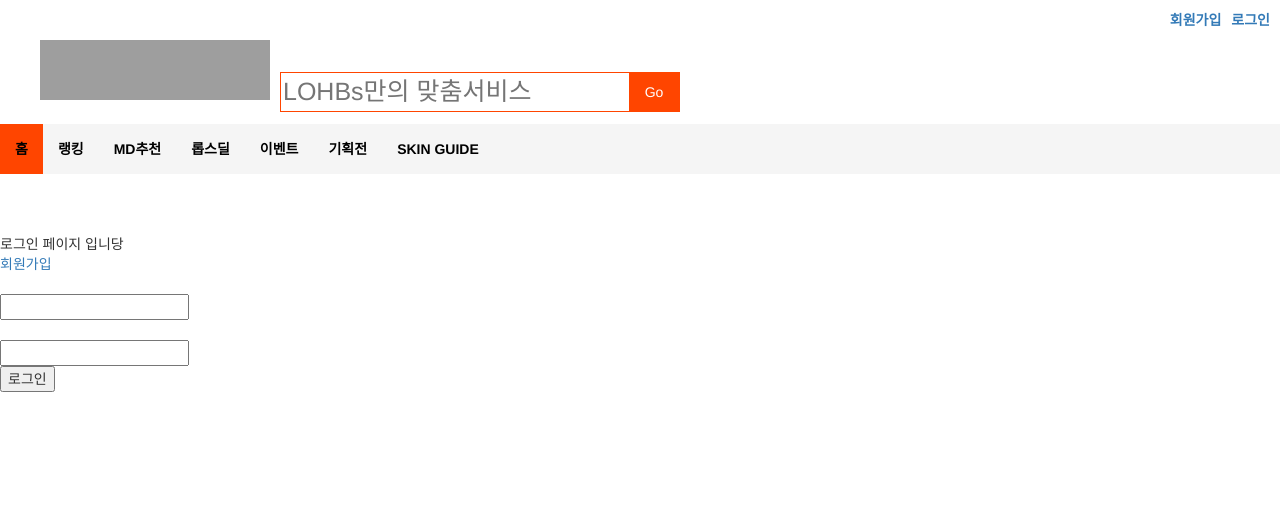
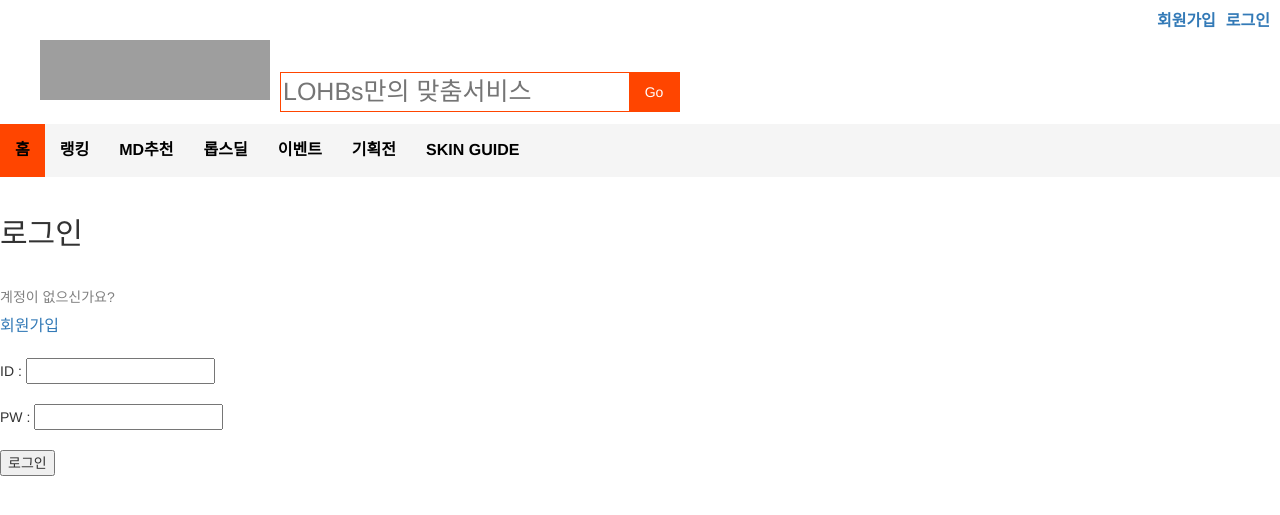
Before and after one commit to jin-my/skinguide, a Django app: page /user/ in a window 1280 px wide. Shown: the top 515 px of the page. Run offline with Django 3.2, Linux system fonts and the light colour scheme; some libraries are stand-ins or nearby versions; grey boxes are pictures that could not be loaded.

Commit message:
change login signup css

```diff
--- a/user/templates/login.html
+++ b/user/templates/login.html
@@ -6,12 +6,24 @@ select page
 {% block content %}
 
 <br>
-<br>
-<br>
+
+<style>
+    a {
+        text-align: center;
+        font-size: 16px;
+    }
+
+    h5 {
+        color : grey;
+    }
 
 
-로그인 페이지 입니당
+</style>
+
+<h2>로그인</h2>
 <br>
+<h5>계정이 없으신가요?</h5>
+
     <a href="{% url 'user:signup' %}">회원가입</a>
     <br><br>
     {% if user.is_authenticated %}
@@ -23,12 +35,16 @@ select page
 
     <form action="" method = "POST">
         {% csrf_token %}
-    <input name = "username" type="text">
+        ID : <input name = "username" type="text">
         <br><br>
-    <input name = "password" type="password">
+        PW : <input name = "password" type="password">
+        <br>
         <br>
         <input type = "submit" value="로그인">
     </form>
+
+
+
 {% endif %}
 
 
```
Also changed, not shown: user/templates/signup.html (+11 -13 lines). Lines whose indentation alone changed are shown as unchanged.
